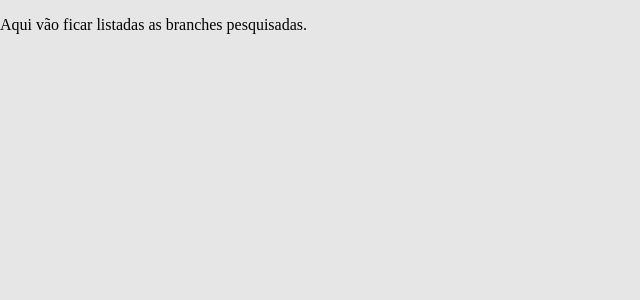
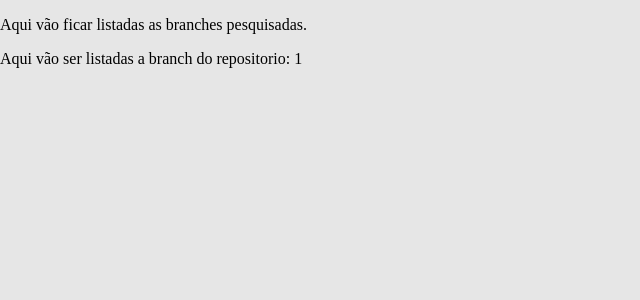
Before and after one commit to MatheusBurthon91/GithubApi, a React (Create React App) app in the folder githubapi/: page /branche/1 in a window 1280 px wide. Shown: the top 300 px of the page, without its empty margins (0-640 px from the left). Built offline with nearby package versions, Linux system fonts and the light colour scheme.

Commit message:
add: adicionando novos estados e renderizando a propriedade da url para listar as branches.

```diff
--- a/githubapi/src/helpers/Provider.jsx
+++ b/githubapi/src/helpers/Provider.jsx
@@ -7,6 +7,7 @@ export default function Provider({ children }) {
   const [accessButton, setAccessButton] = useState(true);
   const [repositories, setRepositories] = useState([]);
   const [user, setUser] = useState({});
+  const {branches, setBranches} = useState('');
 
   const values = {
     searchInput,
@@ -17,6 +18,8 @@ export default function Provider({ children }) {
     setRepositories,
     user,
     setUser,
+    branches,
+    setBranches
   }
 
   return (
--- a/githubapi/src/pages/ListBranches.jsx
+++ b/githubapi/src/pages/ListBranches.jsx
@@ -1,7 +1,8 @@
-export default function ListBranches() {
+export default function ListBranches({match: { params: { name } }}) {
   return (
     <section>
       <p>Aqui vão ficar listadas as branches pesquisadas.</p>
+      <p>Aqui vão ser listadas a branch do repositorio: {name}</p>
     </section>
   )
 }
```
